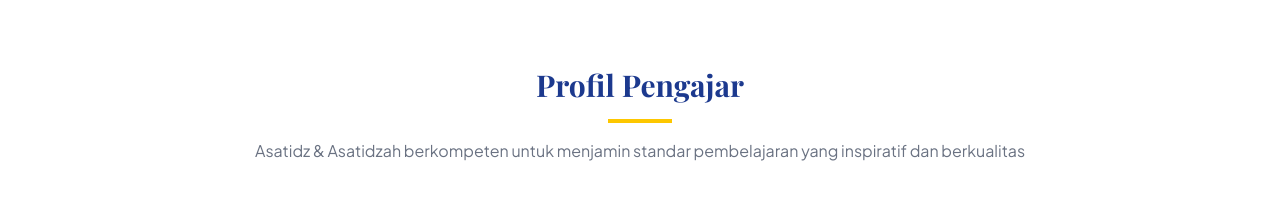
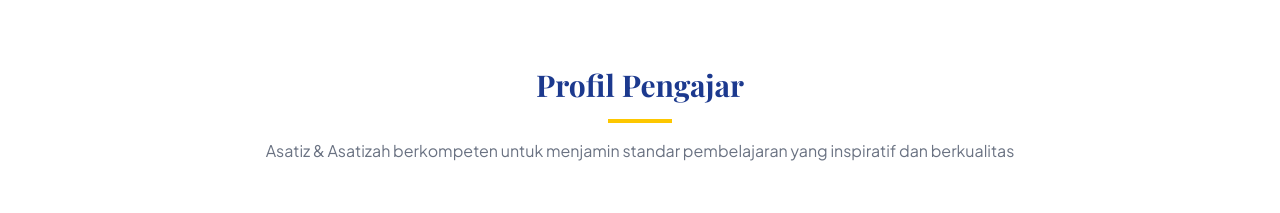
Before and after one commit to HexaProgramer/majelis-perkantoran, a Next.js app: page / in a window 1280 px wide. Shown: the part 3600-3813 px from the top of the page. Built offline with nearby package versions, Linux system fonts and the light colour scheme.

Commit message:
Revisi Profil Pengajar : mengubah kata asatidz jadi asatiz dan asatidzah menjadi asatiz

```diff
--- a/app/page.tsx
+++ b/app/page.tsx
@@ -380,7 +380,7 @@ export default function Home() {
           >
           <h2 className="text-3xl font-bold text-center text-blue-900 mb-4">Profil Pengajar</h2>
           <div className="w-16 h-1 bg-yellow-400 mx-auto mb-4"></div>
-          <p className="text-center text-gray-500 mb-12">Asatidz & Asatidzah berkompeten untuk menjamin standar pembelajaran yang inspiratif dan berkualitas</p>
+          <p className="text-center text-gray-500 mb-12">Asatiz & Asatizah berkompeten untuk menjamin standar pembelajaran yang inspiratif dan berkualitas</p>
           <div className="grid grid-cols-2 md:grid-cols-3 lg:grid-cols-6 gap-8">
             {pengajar.map((name, i) => (
               <div key={i} className="text-center">
```
